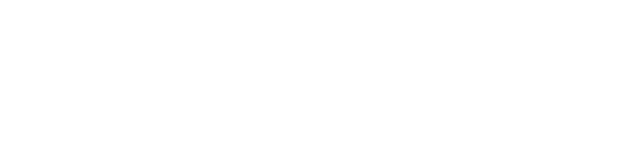
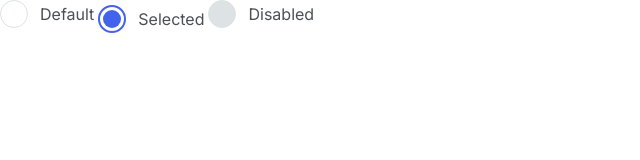
Before and after one commit to js-tasks-ru/htmlcss-20220317_dasha6, a website: page 07-lection5/02-radio/index.html in a window 1280 px wide. Shown: the whole page, without its empty margins (0-640 px from the left). Drawn offline with Linux system fonts and the light colour scheme.

Commit message:
add solution Radio task

```diff
--- a/07-lection5/02-radio/index.html
+++ b/07-lection5/02-radio/index.html
@@ -6,6 +6,38 @@
         <link rel="stylesheet" href="./radio.css">
     </head>
     <body>
-
+        <label class="radio">
+            <input type="radio" class="radio__input" name= "test">
+            <div class="radio__state">
+                <div class="radio__control">
+                    <svg class="radio__icon width="18" height="18" viewBox="0 0 18 18" fill="none" xmlns="http://www.w3.org/2000/svg">
+                        <rect width="18" height="18" rx="9" fill="#4263EB"/>
+                    </svg>
+                </div>
+                <div class="radio__title">Default</div>
+            </div>
+        </label>
+        <label class="radio">
+            <input type="radio" class="radio__input" name= "test" checked>
+            <div class="radio__state">
+                <div class="radio__control">
+                    <svg class="radio__icon width="18" height="18" viewBox="0 0 18 18" fill="none" xmlns="http://www.w3.org/2000/svg">
+                        <rect width="18" height="18" rx="9" fill="#4263EB"/>
+                    </svg>
+                </div>
+                <div class="radio__title">Selected</div>
+            </div>
+        </label>
+        <label class="radio">
+            <input type="radio" class="radio__input" name= "test" disabled>
+            <div class="radio__state">
+                <div class="radio__control">
+                    <svg class="radio__icon width="18" height="18" viewBox="0 0 18 18" fill="none" xmlns="http://www.w3.org/2000/svg">
+                        <rect width="18" height="18" rx="9" fill="#4263EB"/>
+                    </svg>
+                </div>
+                <div class="radio__title">Disabled</div>
+            </div>
+        </label>
     </body>
 </html>
--- a/07-lection5/02-radio/radio.css
+++ b/07-lection5/02-radio/radio.css
@@ -0,0 +1,70 @@
+.radio {
+    display: inline-flex;
+    cursor: pointer;
+    position: relative;
+}
+
+.radio__input {
+    position: absolute;
+    outline: none;
+    clip: rect(0,0,0,0);
+}
+
+.radio__state {
+    display: flex;
+    align-items: center;
+    gap: 12px;
+}
+
+.radio__control {
+    border: 1px solid var(--grey-2);
+    box-sizing: border-box;
+    border-radius: 14px;
+    background: var(--white);
+    box-sizing: border-box;
+    width: 28px;
+    height: 28px;
+    display: flex;
+    justify-content: center;
+    align-items: center;
+}
+
+.radio__icon {
+    display: none;
+}
+
+.radio__title {
+    font-family: Inter, sans-serif;
+    font-style: normal;
+    font-weight: 400;
+    font-size: 16px;
+    line-height: 24px;
+    color: var(--grey-4);
+}
+
+.radio__input:checked ~ .radio__state
+.radio__control {
+    border: 2px solid var(--blue-1);
+}
+
+.radio__input:checked ~ .radio__state
+.radio__icon {
+    display: block;
+}
+
+.radio__input:disabled ~ .radio__state
+.radio__control {
+    background: var(--grey-2);
+    border-color: var(--grey-2);
+    cursor: not-allowed;
+}
+
+.radio__input:disabled ~ .radio__state
+.radio__title {
+    cursor: not-allowed;
+}
+
+.radio__input:focus ~ .radio__state
+.radio__title {
+    text-decoration: underline;
+}
```
